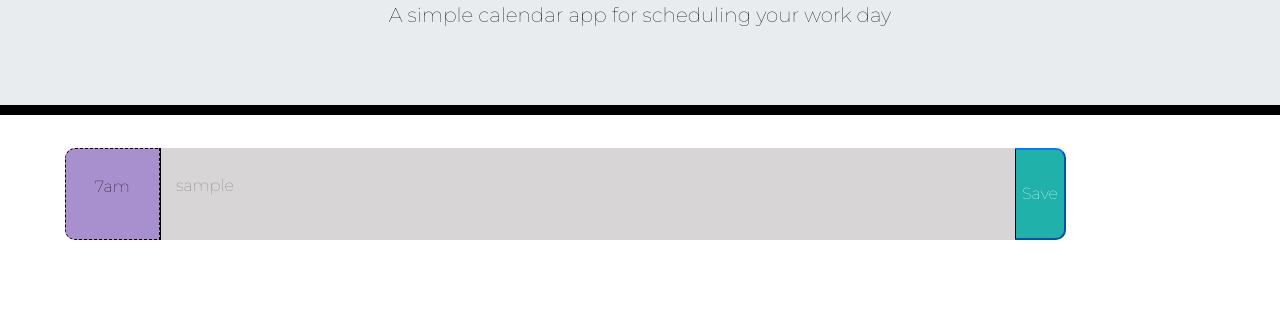
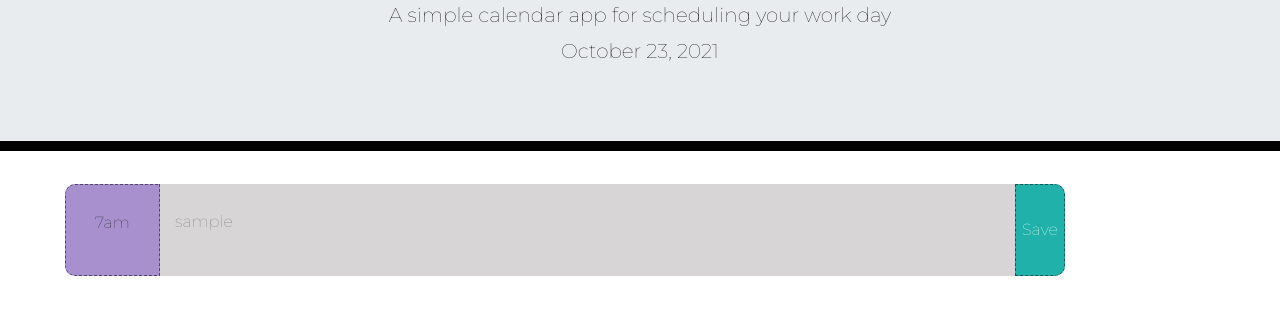
Before and after one commit to aellis07/scheduledtowork739, a plain HTML site: page index.html in a window 1280 px wide. Shown: the part 153-468 px from the top of the page. Drawn offline with nearby package versions, Linux system fonts and the light colour scheme.

Commit message:
added current day display in the header

```diff
--- a/assets/css/style.css
+++ b/assets/css/style.css
@@ -13,7 +13,7 @@ textarea {
   border: none;
   resize: none;
   color: black;
-  border-left: 1px solid black;
+  /* border-left: 1px solid black; */
   padding: 30px;
 }
 
@@ -40,8 +40,8 @@ textarea {
 
 .hour {
   background-color: #6c43ad96;
-  color: black;
-  border: 1px dashed black;
+  /* color: black; */
+  border: 1px dashed rgba(0, 0, 0, 0.5);
   border-top-left-radius: 10px;
   border-bottom-left-radius: 10px;
   padding-top: 30px;
@@ -53,9 +53,24 @@ textarea {
 }
 
 .savebutton {
-  border-left: 1px solid black;
+  border: 1px dashed rgba(0, 0, 0, 0.5);
   border-top-right-radius: 10px;
   border-bottom-right-radius: 10px;
   background-color: lightseagreen;
   color: white;
 }
+
+/* .past {
+  background-color: #a33838;
+  color: white;
+}
+
+.present {
+  background-color: #247b81;
+  color: white;
+}
+
+.future {
+  background-color: #41ca41a6;
+  color: white;
+} */
--- /dev/null
+++ b/assets/js/script.js
@@ -0,0 +1,10 @@
+// DEPENDECIES
+
+var currentDateDisplay = $("#currentDay");
+var today = moment();
+
+windowInit();
+
+function windowInit() {
+  currentDateDisplay.text(today.format("LL"));
+}
--- a/index.html
+++ b/index.html
@@ -43,5 +43,6 @@
 
     <script src="https://cdnjs.cloudflare.com/ajax/libs/jquery/3.2.1/jquery.min.js"></script>
     <script src="https://cdnjs.cloudflare.com/ajax/libs/moment.js/2.24.0/moment.min.js"></script>
+    <script src="./assets/js/script.js" type="text/JavaScript"></script>
   </body>
 </html>
```
